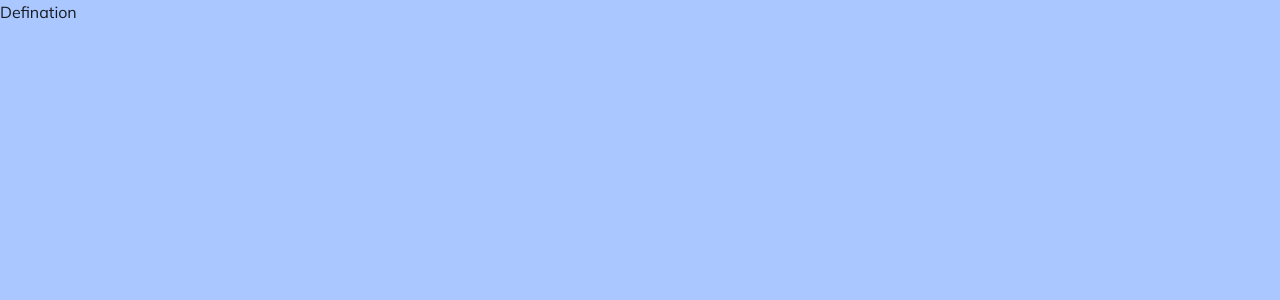
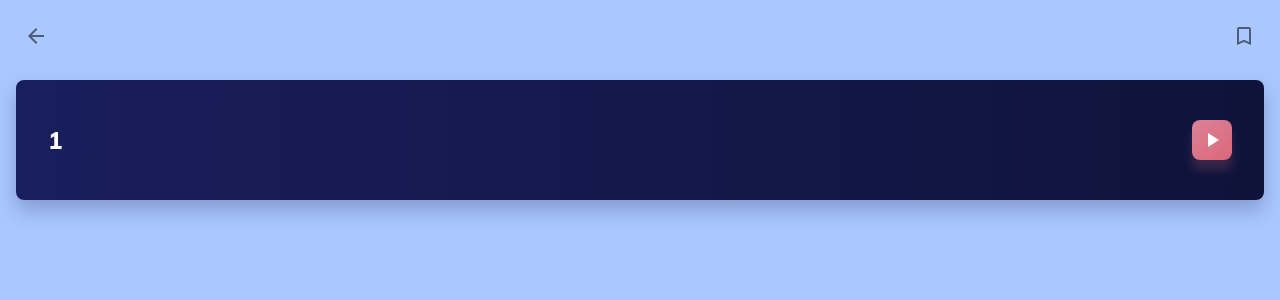
Before and after one commit to iamsarank/Dictionary-React, a React (Create React App) app: page /search/1 in a window 1280 px wide. Shown: the top 300 px of the page. Built offline with nearby package versions, Linux system fonts and the light colour scheme.

Commit message:
Defination Component

```diff
--- a/src/App.js
+++ b/src/App.js
@@ -1,7 +1,7 @@
 import React from 'react';
 import { BrowserRouter, Routes, Route } from 'react-router-dom';
 import theme from './theme';
-import { ThemeProvider, CssBaseline } from '@mui/material';
+import { ThemeProvider, CssBaseline, Grid } from '@mui/material';
 import Home from './components/Home';
 import Bookmarks from './components/Bookmarks';
 import Defination from './components/Defination';
@@ -12,13 +12,17 @@ const App = () => {
   return (
     <ThemeProvider theme={theme}>
       <CssBaseline />
+      <Grid container>
+        <Grid item xs={12} sx={{p:2}}>
           <BrowserRouter>
             <Routes>
               <Route exact path='/' element={<Home />} />
               <Route exact path='/bookmarks' element={<Bookmarks />} />
-          <Route exact path='/search/:word' element={<Defination/>} />
+              <Route exact path='/search/:word' element={<Defination />} />
             </Routes>
           </BrowserRouter>
+        </Grid>
+      </Grid>
     </ThemeProvider>
 
   )
--- a/src/components/Defination.js
+++ b/src/components/Defination.js
@@ -1,8 +1,44 @@
-import React from 'react'
+import React from 'react';
+import { Stack, Typography, Box, IconButton } from '@mui/material';
+import { ArrowBack, BookmarkBorder, PlayArrow } from '@mui/icons-material';
+import { useParams, useNavigate } from 'react-router-dom';
 
 const Defination = () => {
+  const { word } = useParams();
+  const navigate = useNavigate();
   return (
-    <div>Defination</div>
+    <>
+      <Stack direction="row" justifyContent="space-between">
+        <IconButton onClick={() => navigate(-1)}>
+          <ArrowBack />
+        </IconButton>
+        <IconButton>
+          <BookmarkBorder />
+        </IconButton>
+      </Stack>
+      <Stack direction="row" alignItems="center" justifyContent="space-between" sx={{
+        mt: 3,
+        px: 4,
+        py: 5,
+        color: 'white',
+        borderRadius: 2,
+        display: 'flex',
+        alignItems: 'center',
+        justifyContent: 'space-between',
+        background: 'linear-gradient(90.17deg, #191E5D 0.14%, #0F133A 98.58%)',
+        boxShadow: '0pc 10px 20px rgba(19, 23, 71, 0.25)'
+      }}>
+        <Typography sx={{ textTransform:"capitalize"}} variant='h5'>{word}</Typography>
+        <IconButton sx={{
+          borderRadius: 2,
+          p: 1,
+          color: '#fff',
+          background: theme => theme.palette.pink,
+          boxShadow: '0px 10px 10px rgba(221,114,133,0.2)',
+        }}>
+          <PlayArrow /></IconButton>
+      </Stack>
+    </>
   )
 }
 
--- a/src/components/Home.js
+++ b/src/components/Home.js
@@ -9,7 +9,7 @@ const Home = () => {
     const navigate = useNavigate();
     const handleSubmit = (event) => {
         event.preventDefault();
-        const trimmedWord = word.trim();
+        const trimmedWord = word.trim().toLowerCase();
         if(!trimmedWord || trimmedWord.split(' ').length > 1) return;
         navigate(`/search/${word}`);
     }
--- a/src/theme.js
+++ b/src/theme.js
@@ -7,13 +7,18 @@ export default createTheme({
         },
         primary:{
             main: "#14194c",
-        }
+        },
+        pink:'linear-gradient(138.72deg, #dc8295 0%, #dc687c 95.83%)'
     },
     typography:{
         fontFamily:'Mulish, sans-serif',
         h4: {
             fontWeight: 800
+        },
+        h5: {
+            fontWeight: 800
         }
+
 
     }
 })
```
Lines whose indentation alone changed are shown as unchanged.
